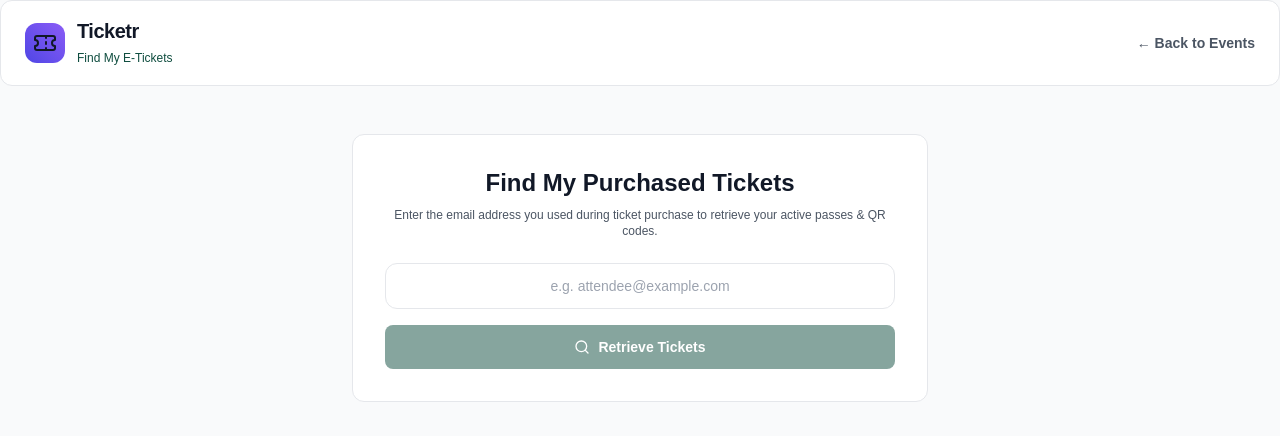
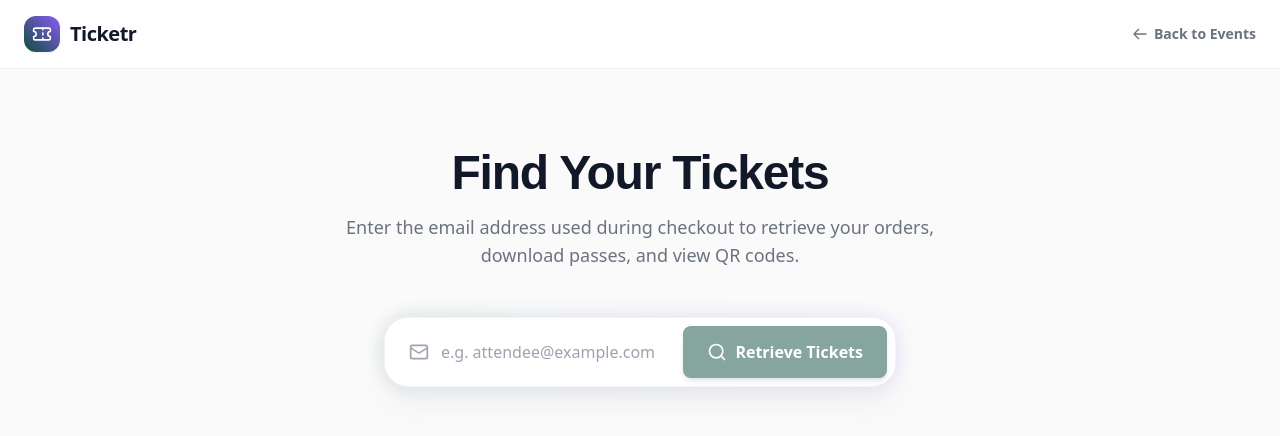
Before and after one commit to marquis-code/ticketr-public, a Nuxt app: page /my-tickets in a window 1280 px wide. Shown: the top 436 px of the page. Built offline with nearby package versions, Linux system fonts and the light colour scheme; a web font is replaced by a local one.

Commit message:
style: redesign find tickets page and dynamic hero images

```diff
--- a/pages/my-tickets.vue
+++ b/pages/my-tickets.vue
@@ -1,92 +1,155 @@
 <template>
-  <div class="min-h-screen   flex flex-col">
+  <div class="min-h-screen bg-[#FAFAFA] flex flex-col font-sans">
     <!-- Navbar -->
-    <header class="glass-card border-b border-gray-200/80 px-6 py-4">
+    <header class="bg-white/80 backdrop-blur-md border-b border-gray-200/60 px-6 py-4 sticky top-0 z-50">
       <div class="max-w-7xl mx-auto flex items-center justify-between">
-        <NuxtLink to="/" class="flex items-center space-x-3">
-          <div class="w-10 h-10 rounded-xl bg-gradient-to-tr from-indigo-600 to-violet-500 flex items-center justify-center font-bold text-xl text-gray-900">
-            <Ticket class="w-6 h-6 text-gray-900" />
+        <NuxtLink to="/" class="flex items-center gap-2.5">
+          <div class="w-9 h-9 rounded-xl bg-gradient-to-tr from-primary to-violet-500 flex items-center justify-center shadow-sm">
+            <Ticket class="w-5 h-5 text-white" />
           </div>
-          <div>
-            <span class="font-bold text-xl tracking-tight text-gray-900 block">Ticketr</span>
-            <span class="text-xs text-primary font-medium">Find My E-Tickets</span>
-          </div>
+          <span class="font-bold text-xl tracking-tight text-gray-900">Ticketr</span>
         </NuxtLink>
 
-        <NuxtLink to="/" class="text-sm font-semibold text-gray-600 hover:text-gray-900 transition">
-          ← Back to Events
+        <NuxtLink to="/" class="text-sm font-semibold text-gray-500 hover:text-gray-900 transition flex items-center gap-1.5">
+          <svg class="w-4 h-4" fill="none" viewBox="0 0 24 24" stroke="currentColor" stroke-width="2"><path stroke-linecap="round" stroke-linejoin="round" d="M10 19l-7-7m0 0l7-7m-7 7h18" /></svg>
+          Back to Events
         </NuxtLink>
       </div>
     </header>
 
-    <!-- Main Container -->
-    <main class="max-w-4xl mx-auto px-6 py-12 flex-grow w-full space-y-8">
+    <main class="flex-grow w-full max-w-5xl mx-auto px-6 py-12 md:py-20 flex flex-col items-center">
+
+      <!-- Header Section -->
+      <div class="text-center max-w-2xl mx-auto mb-12">
+        <h1 class="text-4xl md:text-5xl font-extrabold text-gray-900 tracking-tight mb-4">Find Your Tickets</h1>
+        <p class="text-gray-500 text-base md:text-lg">
+          Enter the email address used during checkout to retrieve your orders, download passes, and view QR codes.
+        </p>
+      </div>
+
       <!-- Search Form -->
-      <div class="glass-card rounded-2xl p-8 border-primary/30 text-center max-w-xl mx-auto">
-        <h1 class="text-2xl font-extrabold text-gray-900 mb-2">Find My Purchased Tickets</h1>
-        <p class="text-gray-600 text-xs mb-6">Enter the email address you used during ticket purchase to retrieve your active passes & QR codes.</p>
-
-        <form @submit.prevent="lookupTickets" class="space-y-4">
+      <div class="w-full max-w-lg mb-16 relative z-10">
+        <div class="absolute -inset-1 bg-gradient-to-r from-primary/30 to-violet-500/30 rounded-[2rem] blur opacity-40"></div>
+        <form @submit.prevent="lookupTickets" class="relative bg-white rounded-3xl p-2 shadow-xl shadow-gray-200/50 flex flex-col sm:flex-row gap-2 border border-gray-100">
+          <div class="relative flex-grow flex items-center">
+            <Mail class="w-5 h-5 text-gray-400 absolute left-4" />
             <input
               v-model="emailInput"
               type="email"
               placeholder="e.g. attendee@example.com"
               required
-            class="w-full  border border-gray-200 rounded-xl px-4 py-3 text-sm text-gray-900 focus:outline-none focus:border-indigo-500 transition text-center"
+              class="w-full bg-transparent pl-12 pr-4 py-3.5 text-base text-gray-900 placeholder-gray-400 focus:outline-none focus:ring-0"
             />
-
-          <button type="submit" :disabled="searching || !emailInput" class="w-full btn-primary py-3 text-sm flex items-center justify-center gap-2">
-            <span v-if="searching" class="w-4 h-4 border-2 border-white border-t-transparent rounded-full animate-spin"></span>
-            <span v-if="!searching"><Search class="w-4 h-4" /></span>
-            <span>{{ searching ? 'Searching Orders...' : 'Retrieve Tickets' }}</span>
+          </div>
+          <button type="submit" :disabled="searching || !emailInput" class="btn-primary whitespace-nowrap px-8 py-3.5 rounded-2xl font-semibold shadow-md shadow-primary/20 flex items-center justify-center gap-2 transition-all">
+            <span v-if="searching" class="w-5 h-5 border-2 border-white/30 border-t-white rounded-full animate-spin"></span>
+            <span v-if="!searching"><Search class="w-5 h-5" /></span>
+            <span>{{ searching ? 'Searching...' : 'Retrieve Tickets' }}</span>
           </button>
         </form>
       </div>
 
       <!-- Results List -->
-      <div v-if="searched && orders.length === 0" class="glass-card rounded-2xl p-8 text-center max-w-md mx-auto">
-        <p class="text-gray-600 text-sm">No paid ticket orders found for <strong>{{ emailInput }}</strong>.</p>
+      <div v-if="searched && orders.length === 0" class="w-full max-w-md bg-white border border-gray-100 rounded-3xl p-10 text-center shadow-lg shadow-gray-100 mx-auto">
+        <div class="w-16 h-16 bg-gray-50 rounded-full flex items-center justify-center mx-auto mb-4">
+          <Ticket class="w-8 h-8 text-gray-300" />
+        </div>
+        <h3 class="text-lg font-bold text-gray-900 mb-2">No tickets found</h3>
+        <p class="text-gray-500 text-sm">We couldn't find any paid orders associated with <strong>{{ emailInput }}</strong>. Please check the email and try again.</p>
       </div>
 
-      <div v-else-if="orders.length > 0" class="space-y-6">
-        <h2 class="text-xl font-bold text-gray-900 flex items-center gap-2">
-          <span>Your Orders & Tickets</span>
-          <span class="text-xs bg-primary/20 text-primary border border-primary/30 px-2.5 py-0.5 rounded-full font-semibold">{{ orders.length }}</span>
-        </h2>
+      <div v-else-if="orders.length > 0" class="w-full space-y-12">
+        <div class="flex items-center justify-between border-b border-gray-200 pb-4">
+          <h2 class="text-2xl font-bold text-gray-900">Your Orders</h2>
+          <span class="bg-gray-100 text-gray-600 text-sm font-semibold px-3 py-1 rounded-full">{{ orders.length }} order{{ orders.length > 1 ? 's' : '' }}</span>
+        </div>
 
-        <div v-for="order in orders" :key="order._id" class="glass-card rounded-2xl p-6 border-gray-200">
-          <div class="flex flex-col sm:flex-row sm:items-center justify-between pb-4 border-b border-gray-200 mb-6 gap-2">
+        <div v-for="order in orders" :key="order._id" class="space-y-6">
+          <!-- Order Header -->
+          <div class="flex flex-col md:flex-row md:items-center justify-between gap-4 bg-white p-6 rounded-2xl border border-gray-100 shadow-sm">
+            <div class="flex gap-4 items-center">
+              <div class="w-12 h-12 rounded-xl bg-primary/10 flex items-center justify-center flex-shrink-0">
+                <Calendar class="w-6 h-6 text-primary" />
+              </div>
               <div>
-              <span class="text-xs text-primary font-semibold block">Order #{{ order.orderNumber }}</span>
-              <h3 class="text-lg font-bold text-gray-900">{{ order.eventId?.title || 'Event Pass' }}</h3>
-              <span class="text-xs text-gray-500">{{ new Date(order.paidAt || order.createdAt).toLocaleDateString() }}</span>
+                <span class="text-xs font-bold tracking-wider text-gray-400 uppercase">Order #{{ order.orderNumber }}</span>
+                <h3 class="text-xl font-bold text-gray-900 leading-tight">{{ order.eventId?.title || 'Event Pass' }}</h3>
+                <span class="text-sm font-medium text-gray-500 mt-0.5 block">{{ new Date(order.paidAt || order.createdAt).toLocaleDateString(undefined, { weekday: 'long', year: 'numeric', month: 'long', day: 'numeric' }) }}</span>
               </div>
-            <div class="text-right">
-              <span class="text-lg font-extrabold text-gray-900">₦{{ order.totalAmount?.toLocaleString() }}</span>
-              <span class="text-xs text-emerald-400 block font-semibold uppercase">● {{ order.status }}</span>
+            </div>
+            <div class="md:text-right flex md:flex-col items-center md:items-end justify-between">
+              <span class="text-2xl font-extrabold text-gray-900">₦{{ order.totalAmount?.toLocaleString() }}</span>
+              <span class="inline-flex items-center gap-1.5 px-2.5 py-1 rounded-full text-[11px] font-bold bg-emerald-50 text-emerald-600 border border-emerald-100 uppercase tracking-wide">
+                <span class="w-1.5 h-1.5 rounded-full bg-emerald-500"></span> {{ order.status }}
+              </span>
             </div>
           </div>
 
-          <!-- Issued Tickets for this order -->
-          <div class="grid grid-cols-1 md:grid-cols-2 gap-4">
-            <div v-for="ticket in order.tickets" :key="ticket._id" class="/80 rounded-xl p-4 border border-gray-200 flex flex-col justify-between">
+          <!-- Tickets Grid -->
+          <div class="grid grid-cols-1 lg:grid-cols-2 gap-6">
+            <div v-for="ticket in order.tickets" :key="ticket._id" class="relative flex flex-col sm:flex-row bg-white rounded-2xl border border-gray-200 shadow-sm overflow-hidden group hover:shadow-md transition-shadow">
+
+              <!-- Ticket Stub (Left) -->
+              <div class="bg-gradient-to-br from-primary to-violet-600 p-6 flex flex-col justify-between sm:w-2/5 relative text-white">
+                <!-- Cutout circles -->
+                <div class="absolute -right-3 -top-3 w-6 h-6 bg-[#FAFAFA] rounded-full sm:block hidden"></div>
+                <div class="absolute -right-3 -bottom-3 w-6 h-6 bg-[#FAFAFA] rounded-full sm:block hidden"></div>
+
+                <!-- Mobile cutouts -->
+                <div class="absolute -bottom-3 -left-3 w-6 h-6 bg-[#FAFAFA] rounded-full sm:hidden block z-10"></div>
+                <div class="absolute -bottom-3 -right-3 w-6 h-6 bg-[#FAFAFA] rounded-full sm:hidden block z-10"></div>
+
                 <div>
-                <div class="flex items-center justify-between mb-2">
-                  <span class="text-xs font-bold text-primary">{{ ticket.ticketNumber }}</span>
+                  <span class="text-white/70 text-xs font-bold uppercase tracking-widest mb-1 block">Pass Type</span>
+                  <p class="text-lg font-bold leading-tight">{{ ticket.tierId?.name || 'Standard Admission' }}</p>
+                </div>
+
+                <div class="mt-6">
+                  <span class="text-white/70 text-[10px] font-bold uppercase tracking-widest block mb-1">Ticket ID</span>
+                  <p class="font-mono text-sm tracking-wider">{{ ticket.ticketNumber }}</p>
+                </div>
+              </div>
+
+              <!-- Dashed Divider (Desktop) -->
+              <div class="hidden sm:flex flex-col justify-center items-center relative -mx-0.5 z-10 text-gray-300">
+                <div class="w-px h-full border-l-2 border-dashed border-gray-200"></div>
+              </div>
+
+              <!-- Dashed Divider (Mobile) -->
+              <div class="sm:hidden flex w-full relative -my-0.5 z-10 text-gray-300 px-6">
+                <div class="h-px w-full border-t-2 border-dashed border-gray-200"></div>
+              </div>
+
+              <!-- Ticket Info (Right) -->
+              <div class="p-6 flex flex-col justify-between sm:w-3/5 bg-white relative">
+                 <div class="absolute -left-3 -top-3 w-6 h-6 bg-[#FAFAFA] rounded-full sm:block hidden"></div>
+                 <div class="absolute -left-3 -bottom-3 w-6 h-6 bg-[#FAFAFA] rounded-full sm:block hidden"></div>
+
+                 <!-- Mobile cutouts -->
+                 <div class="absolute -top-3 -left-3 w-6 h-6 bg-[#FAFAFA] rounded-full sm:hidden block"></div>
+                 <div class="absolute -top-3 -right-3 w-6 h-6 bg-[#FAFAFA] rounded-full sm:hidden block"></div>
+
+                <div class="mb-6">
+                  <div class="flex items-start justify-between mb-2">
+                    <div>
+                      <span class="text-gray-400 text-xs font-semibold uppercase tracking-wider block">Attendee</span>
+                      <p class="text-base font-bold text-gray-900">{{ ticket.attendeeName }}</p>
+                    </div>
                     <span
-                    :class="ticket.status === 'CHECKED_IN' ? 'bg-purple-500/10 text-purple-400 border-purple-500/20' : 'bg-emerald-500/10 text-emerald-400 border-emerald-500/20'"
-                    class="px-2 py-0.5 rounded text-[10px] font-semibold border uppercase"
+                      :class="ticket.status === 'CHECKED_IN' ? 'bg-purple-50 text-purple-600 border-purple-200' : 'bg-emerald-50 text-emerald-600 border-emerald-200'"
+                      class="px-2.5 py-1 rounded-full text-[10px] font-bold border uppercase tracking-wider whitespace-nowrap"
                     >
                       {{ ticket.status }}
                     </span>
                   </div>
-                <p class="text-sm font-semibold text-gray-900 mb-1">{{ ticket.attendeeName }}</p>
-                <p class="text-xs text-gray-600 mb-4">{{ ticket.attendeeEmail }}</p>
+                  <p class="text-sm text-gray-500 font-medium truncate">{{ ticket.attendeeEmail }}</p>
                 </div>
 
-              <NuxtLink :to="`/order/confirmation?reference=${order.paystackReference}`" class="btn-secondary text-xs !py-2 text-center w-full flex items-center justify-center gap-1">
-                View & Print E-Ticket <Ticket class="w-4 h-4" />
+                <NuxtLink :to="`/order/confirmation?reference=${order.paystackReference}`" class="w-full btn-secondary text-sm !py-2.5 flex items-center justify-center gap-2 group-hover:bg-gray-50 transition-colors border-gray-200">
+                  <QrCode class="w-4 h-4 text-gray-500" />
+                  View & Download Pass
                 </NuxtLink>
+              </div>
             </div>
           </div>
         </div>
@@ -97,7 +160,7 @@
 
 <script setup>
 import { ref } from 'vue';
-import { Ticket, Search } from 'lucide-vue-next';
+import { Ticket, Search, Mail, Calendar, QrCode } from 'lucide-vue-next';
 
 const config = useRuntimeConfig();
 
@@ -123,4 +186,9 @@ async function lookupTickets() {
     searched.value = true;
   }
 }
+
+useSeoMeta({
+  title: 'Find My Tickets | Ticketr',
+  description: 'Retrieve your purchased event tickets, view QR codes, and download passes.',
+});
 </script>
```
Also changed, not shown: pages/index.vue (+46 -15 lines). Lines whose indentation alone changed are shown as unchanged.
